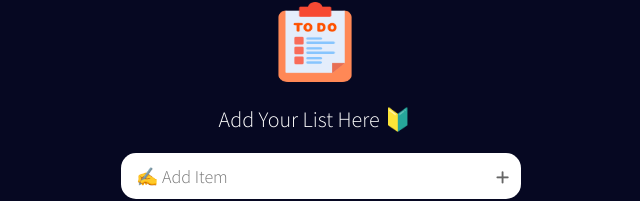
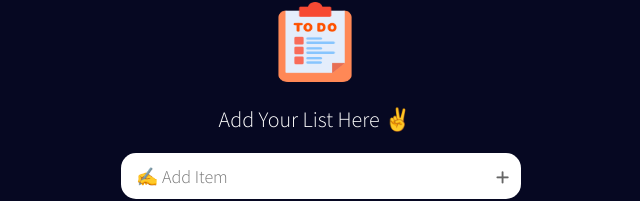
Before and after one commit to mgitdeep/Project-TODO-list, a React (Create React App) app: page / in a window 1280 px wide. Shown: the part 118-319 px from the top of the page, without its empty margins (325-965 px from the left). Built offline with nearby package versions, Linux system fonts and the light colour scheme.

Commit message:
Some verifications with my notes
Got clarity that:
- Find( ) returns the exact matched item according to the condition and this return value can be an OBJECT also with a key - value pair.
Line 116

- Filter( ) returns an ARRAY no qs asked and this Array can hold an Object as we've seen here.
Line 91

```diff
--- a/src/components/Todo.jsx
+++ b/src/components/Todo.jsx
@@ -88,6 +88,7 @@ const Todo = () => {
     const updatedItem = items.filter((curElmm) => {
       return curElmm !== curElm
     });
+    console.log(updatedItem)
     setItems(updatedItem)
   }
 
@@ -112,7 +113,7 @@ const Todo = () => {
       // console.log(curElmm)
       return curElmm === curElm
     });
-    // console.log(editThisItem)
+    console.log(editThisItem)
     setUserInput(editThisItem.name)
     setToggleIcon(true)
     setEditedItem(curElm)
@@ -126,7 +127,7 @@ const Todo = () => {
         <div className="child-div">
             <figure>
                 <img src="./images/todo.png" alt="todo" />
-                <figcaption>Add your list here 🔰</figcaption>
+                <figcaption>Add your list here ✌</figcaption>
             </figure>
             <div className="addItems">
                 <input
```
